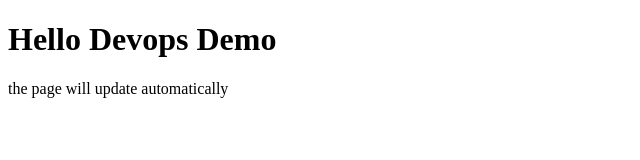
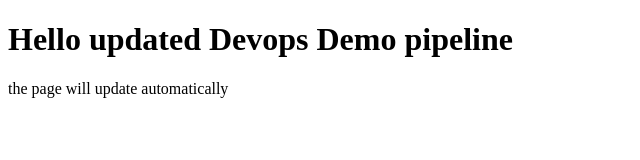
Before and after one commit to vidyangit/devops-demo, a plain HTML site: page index.html in a window 1280 px wide. Shown: the whole page, without its empty margins (0-640 px from the left). Drawn offline with Linux system fonts and the light colour scheme.

Commit message:
updated content

```diff
--- a/index.html
+++ b/index.html
@@ -6,7 +6,7 @@
     <title>Document</title>
 </head>
 <body>
-    <h1> Hello Devops Demo</h1>
+    <h1> Hello updated Devops Demo pipeline</h1>
     <p> the page will update automatically</p>
 </body>
 </html>
```
